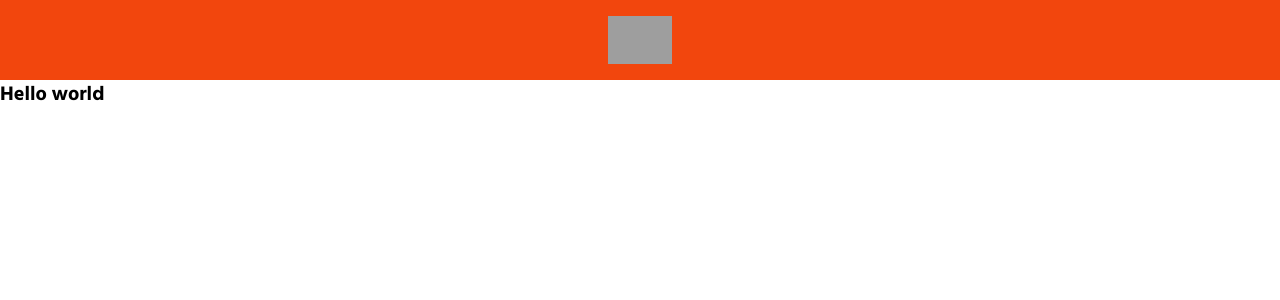
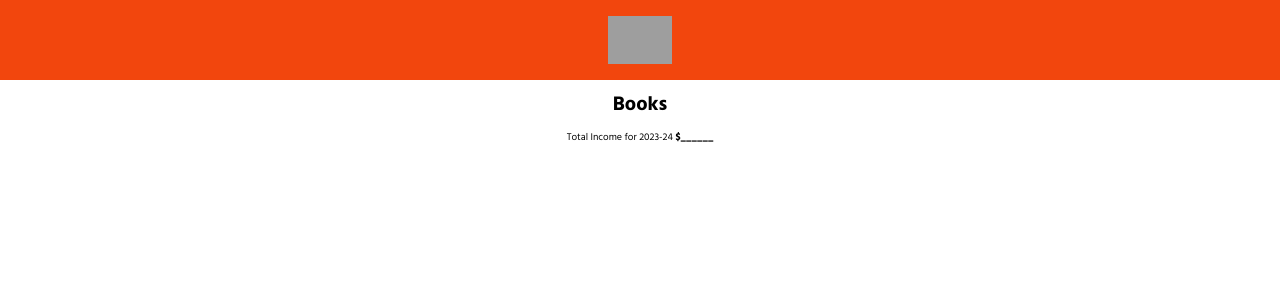
Before and after one commit to RickV85/gig-boss-interview, a React (Vite) app: page / in a window 1280 px wide. Shown: the top 300 px of the page. Built offline with nearby package versions, Linux system fonts and the light colour scheme; grey boxes are pictures that could not be loaded; the HTML template or start-up script is replaced by a standard one.

Commit message:
Create initial TotalIncome component

```diff
--- a/package.json
+++ b/package.json
@@ -10,6 +10,7 @@
     "preview": "vite preview"
   },
   "dependencies": {
+    "prop-types": "^15.8.1",
     "react": "^18.2.0",
     "react-dom": "^18.2.0",
     "react-router": "^6.22.3",
--- a/src/components/Books/Books.css
+++ b/src/components/Books/Books.css
@@ -0,0 +1,24 @@
+main {
+  display: flex;
+  flex-direction: column;
+  align-items: center;
+}
+
+.books-header {
+  margin: 1rem 0rem;
+}
+
+.total-income-div {
+  display: flex;
+}
+
+.total-income {
+  font-size: 1rem;
+  font-weight: 400;
+}
+
+.total-income-amt {
+  font-size: 1rem;
+  font-weight: 700;
+  margin-left: .25rem;
+}
--- a/src/components/Books/Books.jsx
+++ b/src/components/Books/Books.jsx
@@ -1,9 +1,11 @@
+import TotalIncome from "../TotalIncome/TotalIncome";
 import "./Books.css"
 
 export default function Books() {
   return (
     <main>
-      <h1>Hello world</h1>
+      <h1 className="books-header">Books</h1>
+      <TotalIncome total={null} />
     </main>
   );
 }
--- /dev/null
+++ b/src/components/TotalIncome/TotalIncome.jsx
@@ -0,0 +1,14 @@
+import PropTypes from "prop-types";
+
+export default function TotalIncome({ total }) {
+  return (
+    <div className="total-income-div">
+      <h2 className="total-income">Total Income for 2023-24</h2>
+      <h2 className="total-income-amt">{`$${total ? total : "______"}`}</h2>
+    </div>
+  );
+}
+
+TotalIncome.propTypes = {
+  total: PropTypes.string,
+};
```
Also changed, not shown: 1 other file (tests, documents, lock files or other folders).
